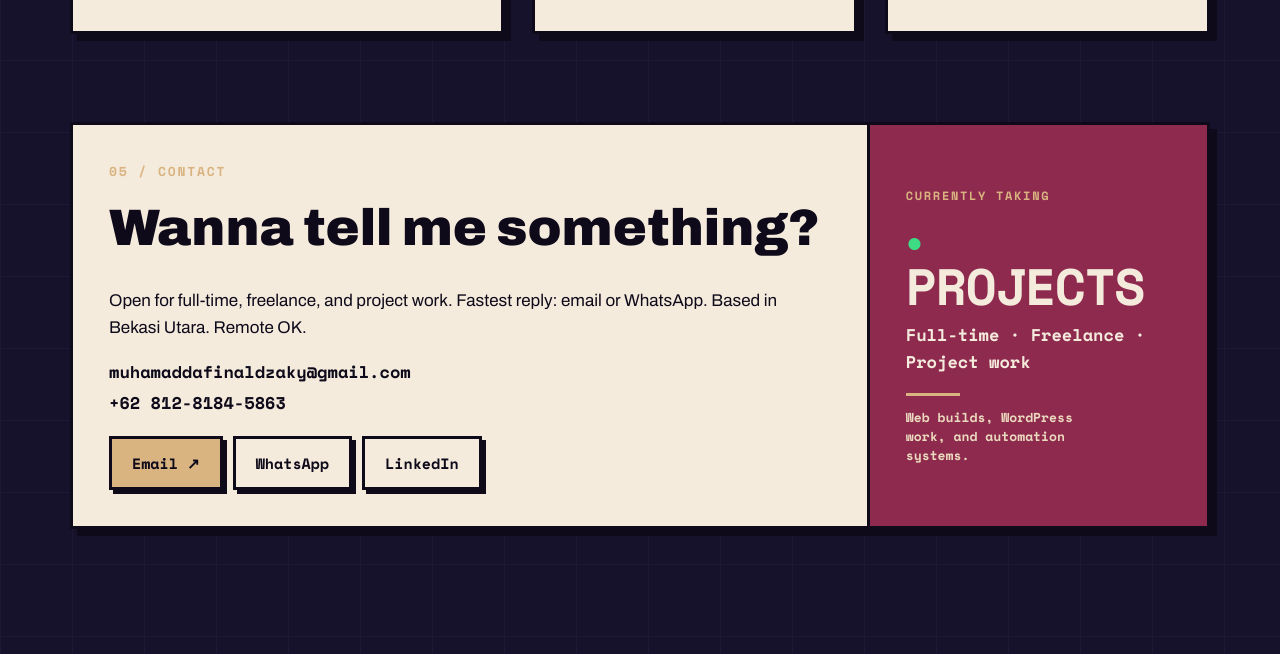
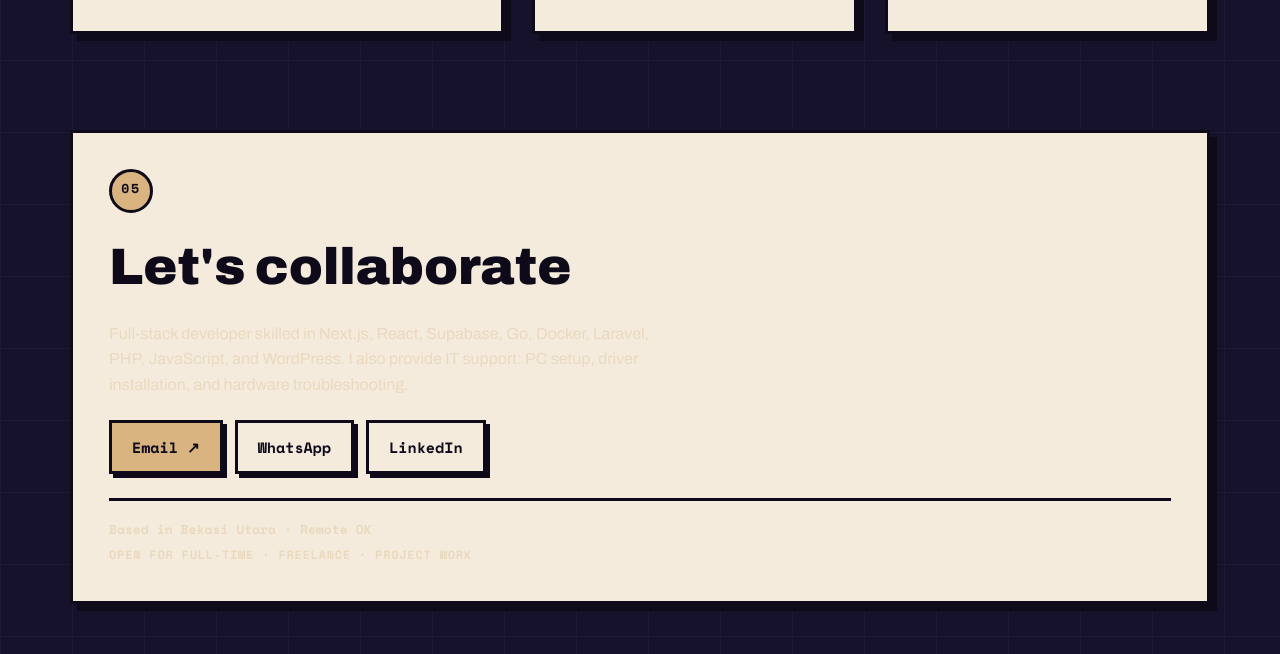
Before and after one commit to dafinwork/dafinwork.github.io, a Next.js app in the folder portfolio-new/frontend/: page / in a window 1280 px wide. Shown: the part 6780-7434 px from the top of the page. Built offline with nearby package versions, Linux system fonts and the light colour scheme; no server answers; the database is empty.

Commit message:
Redesign contact section

```diff
--- a/portfolio-new/frontend/src/app/globals.css
+++ b/portfolio-new/frontend/src/app/globals.css
@@ -178,19 +178,16 @@ a{color:inherit}
 .edu span{font-family:var(--font-m);font-size:13px}
 
 /* contact */
-.contact-card{display:grid;grid-template-columns:1.4fr .6fr;margin:24px 0 64px;padding:0;overflow:hidden}
+.contact-card{display:grid;grid-template-columns:1fr;margin:32px 0 64px;padding:0;overflow:hidden}
 .contact-left{padding:36px}
-.contact-left h2{font-size:clamp(34px,4vw,52px);margin:0 0 10px;font-weight:900}
-.contact-lines{display:grid;gap:4px;font-family:var(--font-m);font-weight:700;margin:16px 0 20px}
-.contact-right{background:var(--wine);color:var(--paper);border-left:var(--bd);display:flex;flex-direction:column;justify-content:center;text-align:left;padding:36px;gap:10px}
-.contact-right p{margin:0}
-.avail-label{font:700 12px var(--font-m);letter-spacing:.14em;color:var(--gold)}
-.avail{font-family:var(--font-d);font-weight:900;font-size:clamp(34px,4vw,56px);line-height:.95;letter-spacing:-.03em}
-.avail span{color:#3ddc84;font-size:.55em;vertical-align:.18em}
-.contact-right p{font-family:var(--font-m);font-weight:700;margin:0}
-.avail-rule{width:54px;border-top:3px solid var(--gold);margin:8px 0 2px}
-.avail-note{font-size:13px;line-height:1.45;color:var(--paper-2);max-width:24ch}
-/* .phone retired with the old WhatsApp panel */
+.contact-left h2{font-size:clamp(34px,4vw,52px);margin:14px 0 12px;font-weight:900}
+.contact-left p{font-size:16px;line-height:1.6;color:var(--paper-2);max-width:60ch;margin:0 0 22px}
+.contact-actions{display:flex;gap:12px;flex-wrap:wrap;margin-bottom:24px}
+.contact-meta{border-top:var(--bd);padding-top:18px;display:grid;gap:6px;font-family:var(--font-m);font-weight:700;font-size:13px;color:var(--muted)}
+.contact-meta p{margin:0;font-size:13px}
+.contact-avail{color:var(--gold);letter-spacing:.06em;text-transform:uppercase;font-size:12px !important}
+.sec-no-circle{display:inline-flex;align-items:center;justify-content:center;width:44px;height:44px;border-radius:50%;border:3px solid var(--ink);background:var(--gold);font:700 13px var(--font-m);letter-spacing:.06em}
+.sec-no-circle .sec-no{color:var(--ink)}
 
 /* footer */
 footer{border-top:var(--bd);background:var(--ink)}
--- a/portfolio-new/frontend/src/app/page.tsx
+++ b/portfolio-new/frontend/src/app/page.tsx
@@ -295,25 +295,18 @@ export default function Page() {
         <section className="wrap section" id="contact" aria-label="Contact">
           <div className="card contact-card">
             <div className="contact-left">
-              <p className="sec-no">05 / Contact</p>
-              <h2>Wanna tell me something?</h2>
-              <p>Open for full-time, freelance, and project work. Fastest reply: email or WhatsApp. Based in Bekasi Utara. Remote OK.</p>
-              <p className="contact-lines">
-                <span>muhamaddafinaldzaky@gmail.com</span>
-                <span>+62 812-8184-5863</span>
-              </p>
-              <div className="work-btns">
+              <div className="sec-no-circle"><span className="sec-no">05</span></div>
+              <h2>Let's collaborate</h2>
+              <p>Full-stack developer skilled in Next.js, React, Supabase, Go, Docker, Laravel, PHP, JavaScript, and WordPress. I also provide IT support: PC setup, driver installation, and hardware troubleshooting.</p>
+              <div className="contact-actions">
                 <a className="btn btn-gold" href="mailto:muhamaddafinaldzaky@gmail.com">Email <span aria-hidden="true">↗</span></a>
                 <a className="btn btn-paper" href="https://wa.me/6281281845863" target="_blank" rel="noopener">WhatsApp</a>
                 <a className="btn btn-ghost" href="https://linkedin.com/in/muhamad-dafin-al-dzaky" target="_blank" rel="noopener">LinkedIn</a>
               </div>
-            </div>
-            <div className="contact-right">
-              <p className="avail-label">CURRENTLY TAKING</p>
-              <p className="avail"><span aria-hidden="true">●</span> PROJECTS</p>
-              <p>Full-time · Freelance · Project work</p>
-              <span className="avail-rule" aria-hidden="true"></span>
-              <p className="avail-note">Web builds, WordPress work, and automation systems.</p>
+              <div className="contact-meta">
+                <p>Based in Bekasi Utara · Remote OK</p>
+                <p className="contact-avail">Open for full-time · freelance · project work</p>
+              </div>
             </div>
           </div>
         </section>
```
